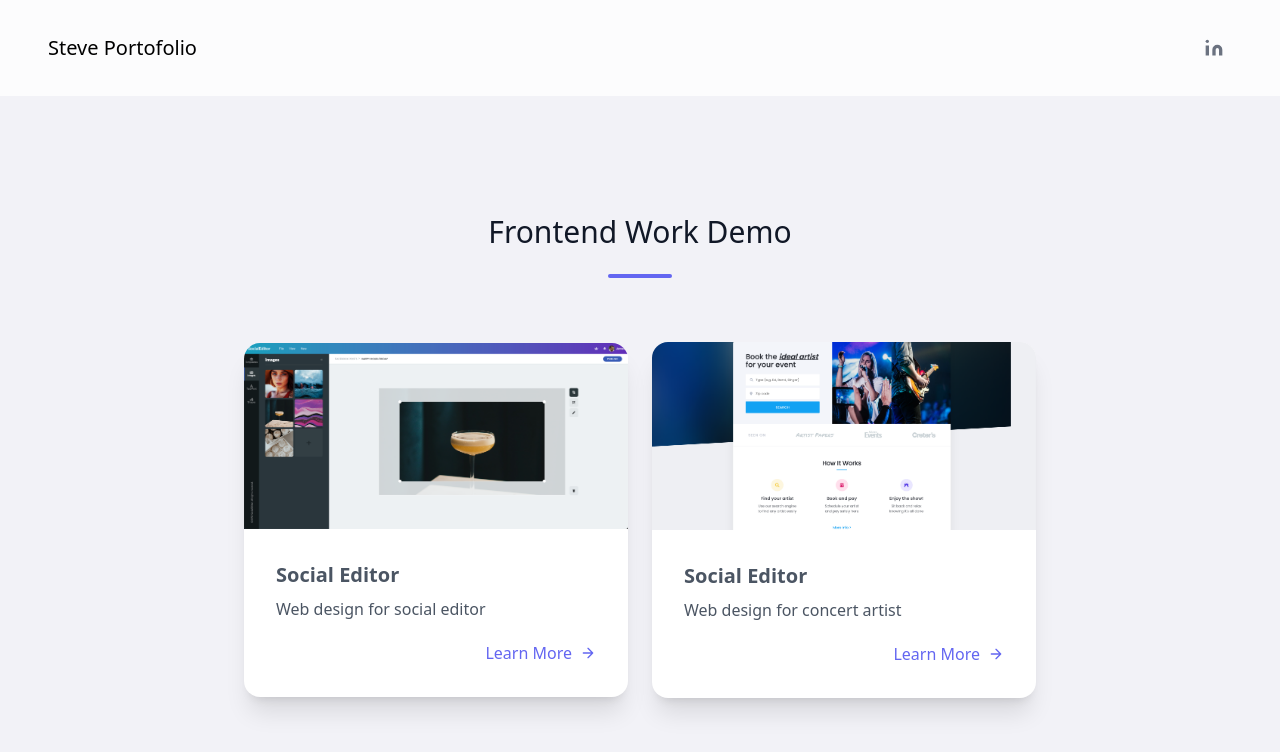
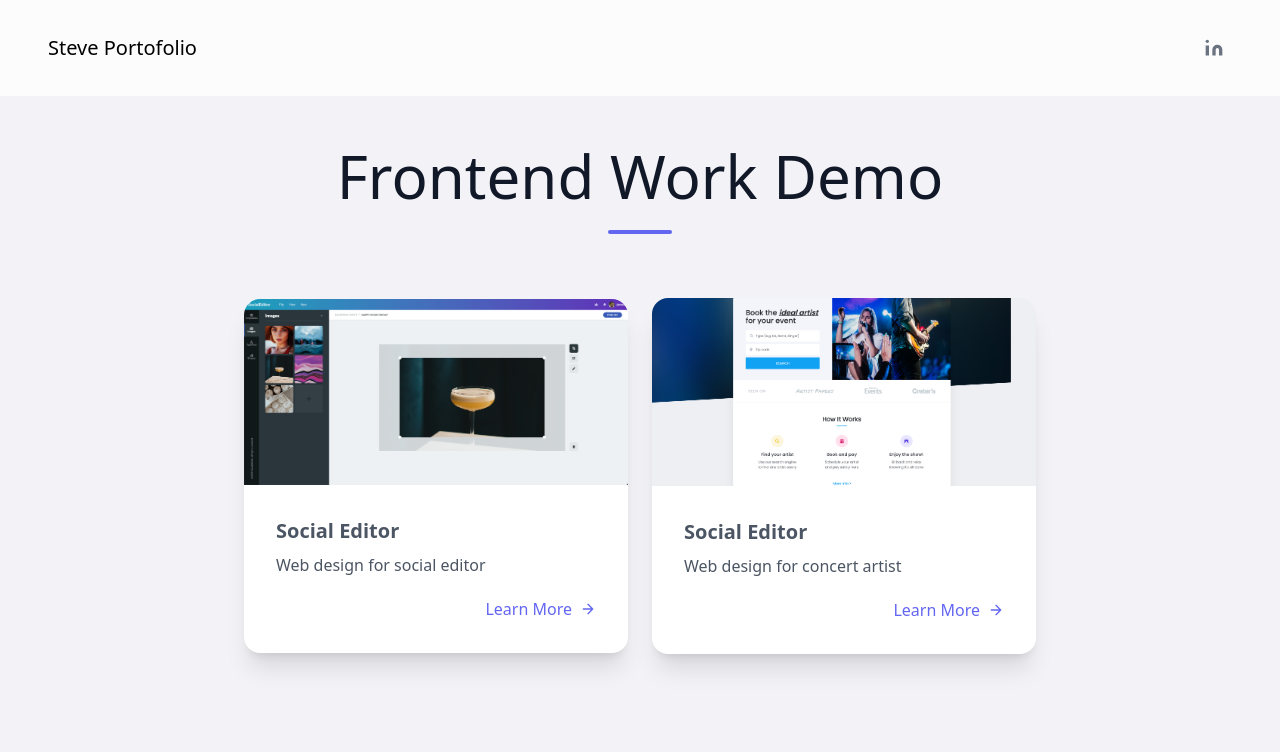
Before and after one commit to lupengwa/personal-web, a React (Vite) app: page / in a window 1280 px wide. Shown: the top 752 px of the page. Built offline with nearby package versions, Linux system fonts and the light colour scheme.

Commit message:
Updated image url link#4

```diff
--- a/src/App.tsx
+++ b/src/App.tsx
@@ -5,7 +5,7 @@ function App() {
   return (
     <>
         <header className="flex p-12 items-center h-14 bg-white bg-opacity-80">
-            <h2 className="text text-xl font-medium">Steve Portofolio</h2>
+            <h2 className="text text-xl font-medium animate-[fadeintopnav_1s_backwards] transition-all duration-500">Steve Portofolio</h2>
             <nav className='flex flex-row ml-auto gap-2 p-2'>
                 <a className="ml-3 text-gray-500" target="_blank" href="https://www.linkedin.com/in/steve-wang-a74b225a/">
                     <svg fill="currentColor" stroke="currentColor" stroke-linecap="round" stroke-linejoin="round"
@@ -18,10 +18,10 @@ function App() {
             </nav>
         </header>
         <main className="flex h-[calc(100vh_-_96px)] justify-center items-center">
-            <section className="text-gray-600 body-font">
+            <section className="text-gray-600 body-font -translate-y-14 animate-[fadeintopmain_1s_0.2s_backwards] transition-all duration-500">
                 <div className="container px-5 py-24 mx-auto">
                     <div className="text-center mb-20">
-                        <h1 className="sm:text-3xl text-2xl font-medium title-font text-gray-900 mb-4">Frontend Work
+                        <h1 className="sm:text-6xl text-4xl font-medium title-font text-gray-900 mb-4">Frontend Work
                             Demo</h1>
                         <p className="text-base leading-relaxed xl:w-2/4 lg:w-3/4 mx-auto text-gray-500s"></p>
                         <div className="flex mt-6 justify-center">
--- a/tailwind.config.js
+++ b/tailwind.config.js
@@ -5,7 +5,18 @@ export default {
     "./src/**/*.{js,ts,jsx,tsx}",
   ],
   theme: {
-    extend: {},
+    extend: {
+      keyframes: {
+        fadeintopnav: {
+          '0%': { opacity:0,transform: 'translateY(-50px)' },
+          '100%': { opacity:100, transform: 'translateY(0px)'},
+        },
+        fadeintopmain: {
+          '0%': { opacity:0,transform: 'translateY(-5.5rem)' },
+          '100%': { opacity:100, transform: 'translateY(-3.5rem)'},
+        }
+      }
+    },
   },
   plugins: [
     require('@tailwindcss/typography'), require('daisyui'),
```
